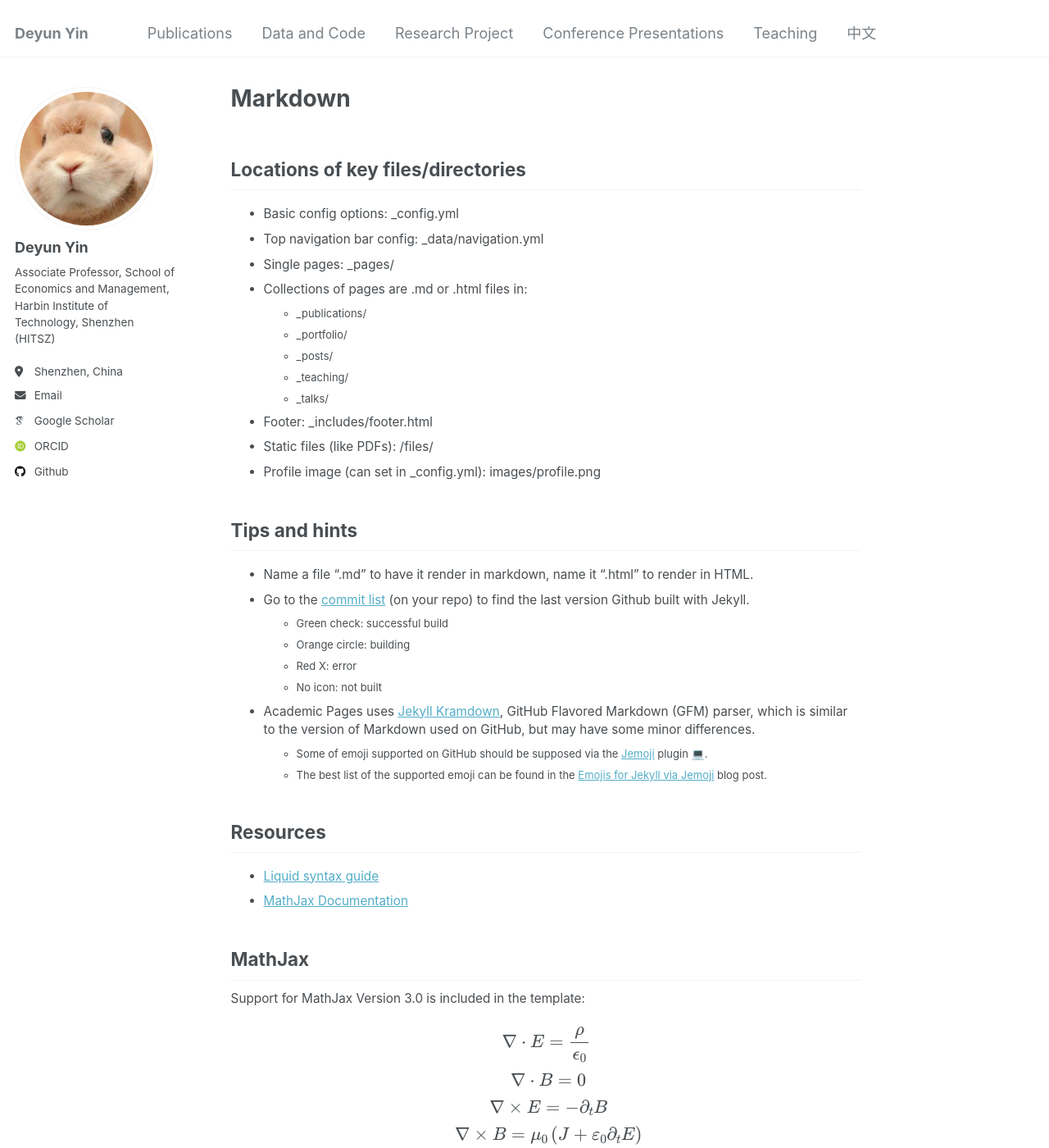
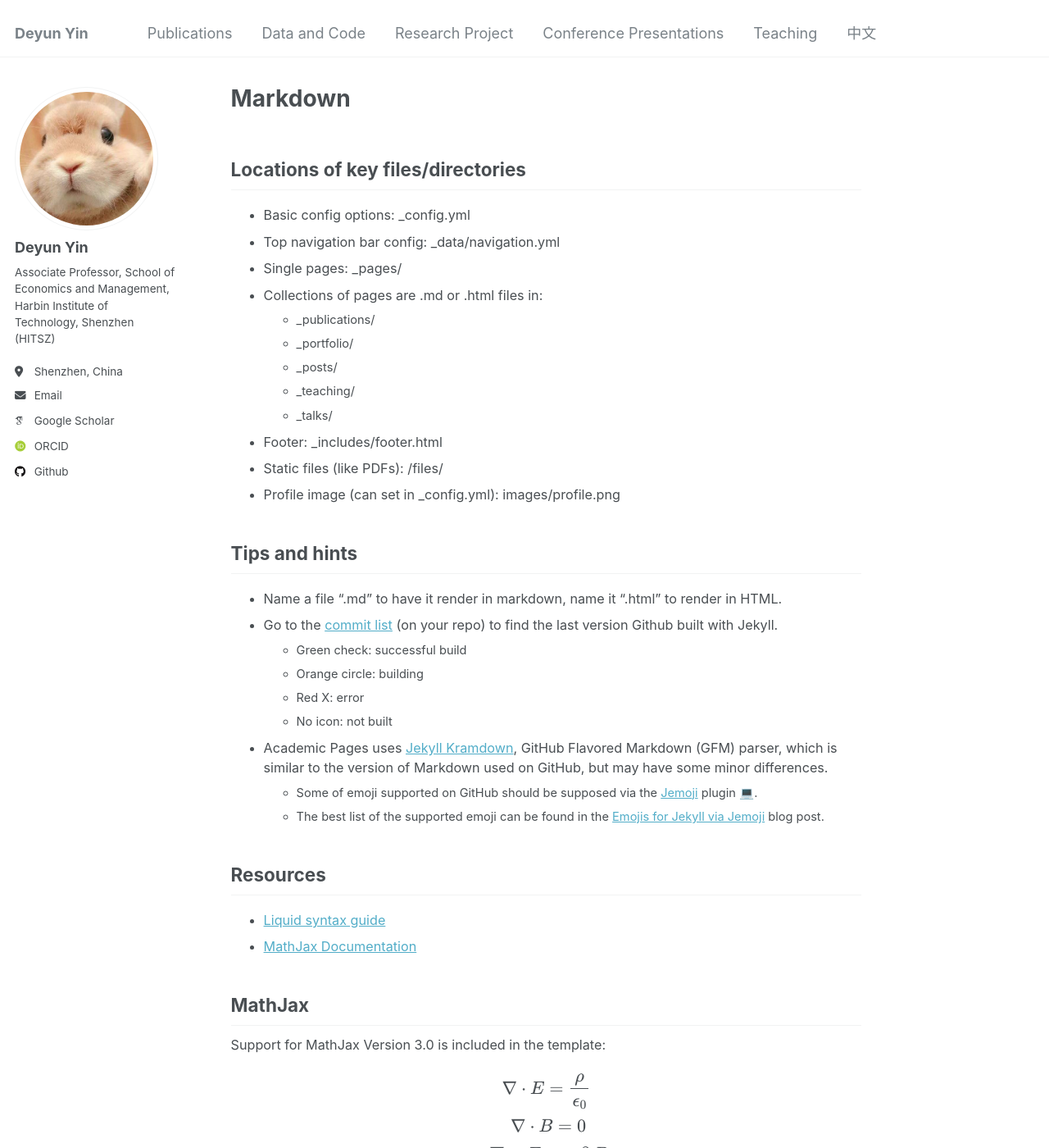
Before and after one commit to DeyunYinWIPO/DeyunYinWIPO.github.io, a Jekyll site: the page built from _pages/markdown.md, in a window 1280 px wide and 1400 px high. Shown: the whole window at 82% size. Built offline with Jekyll 4.4.1, drawn with Linux system fonts in a browser that asks for light colours; emoji names are drawn with the system emoji font; some web fonts are replaced.

Commit message:
Update _page.scss

```diff
--- a/_sass/_page.scss
+++ b/_sass/_page.scss
@@ -56,7 +56,7 @@
   }
 
   p, li, dl {
-    font-size: 0.85em;
+    font-size: 0.9em;
   }
 
   /* paragraph indents */
```
